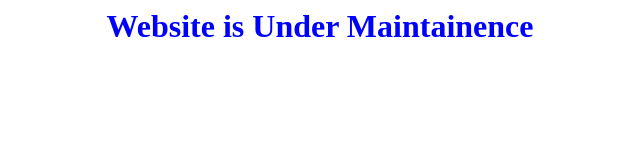
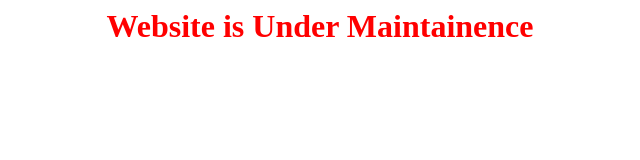
Before and after one commit to CodeSudo/codesudo.github.io, a plain HTML site: page index.html in a window 1280 px wide. Shown: the whole page, without its empty margins (320-960 px from the left). Drawn offline with Linux system fonts and the light colour scheme.

Commit message:
Update index.html

```diff
--- a/index.html
+++ b/index.html
@@ -1 +1 @@
-<h1 style="color:blue;text-align:center;">Website is Under Maintainence</h1>
+<h1 style="color:red;text-align:center;">Website is Under Maintainence</h1>
```
